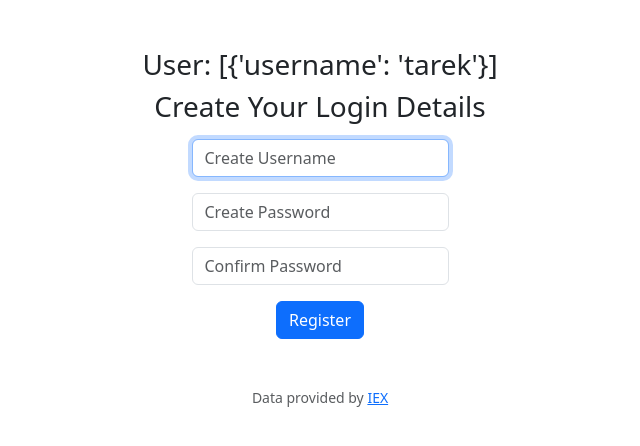
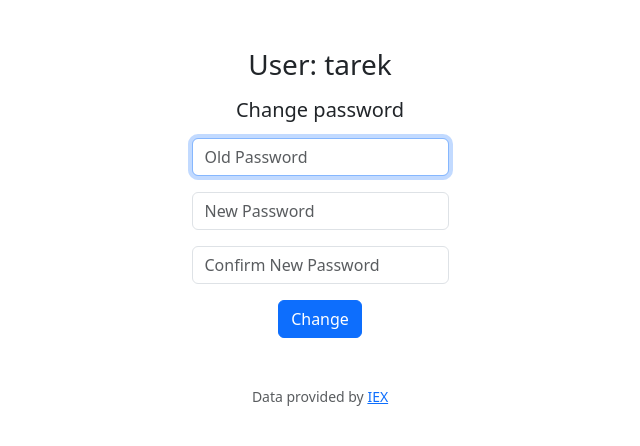
Before and after one commit to omgodsend/Harvard_CS50, a Flask app: page /account in a window 1280 px wide. Shown: the part 76-522 px from the top of the page, without its empty margins (320-960 px from the left). Run offline with Flask 3, Linux system fonts and the light colour scheme; a user stored in the database is signed in; data comes from the database, SQL or seed files in the repository; some libraries are stand-ins or nearby versions.

Commit message:
Mon, Jul 10, 2023, 8:50 PM -04:00

```diff
--- a/cs50/finance/templates/account.html
+++ b/cs50/finance/templates/account.html
@@ -5,19 +5,20 @@
 {% endblock %}
 
 {% block main %}
-    <h3>User: {{ name }}</h3>
+    <h3>User: {{ name[0]['username'] }}</h3>
+    <p></p>
     <form action="/account" method="post">
-        <h3>Create Your Login Details</h3>
+        <h5>Change password</h5>
         <p></p>
         <div class="mb-3">
-            <input autocomplete="off" autofocus class="form-control mx-auto w-auto" id="username" name="username" placeholder="Create Username" type="text">
+            <input autocomplete="off" autofocus class="form-control mx-auto w-auto" id="old_pass" name="old_pass" placeholder="Old Password" type="password">
         </div>
         <div class="mb-3">
-            <input class="form-control mx-auto w-auto" id="password" name="password" placeholder="Create Password" type="password">
+            <input class="form-control mx-auto w-auto" id="password" name="password" placeholder="New Password" type="password">
         </div>
         <div class="mb-3">
-            <input class="form-control mx-auto w-auto" id="password" name="confirmation" placeholder="Confirm Password" type="password">
+            <input class="form-control mx-auto w-auto" id="password" name="confirmation" placeholder="Confirm New Password" type="password">
         </div>
-        <button class="btn btn-primary" type="submit">Register</button>
+        <button class="btn btn-primary" type="submit">Change</button>
     </form>
 {% endblock %}
```
